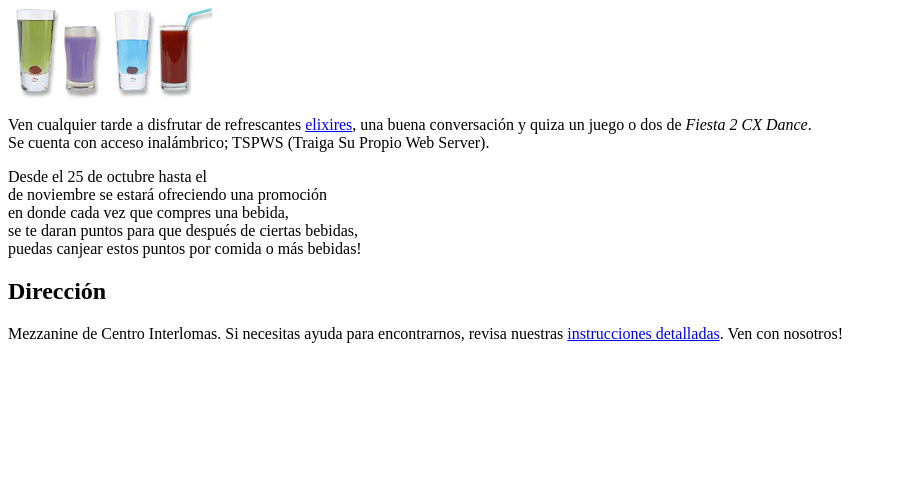
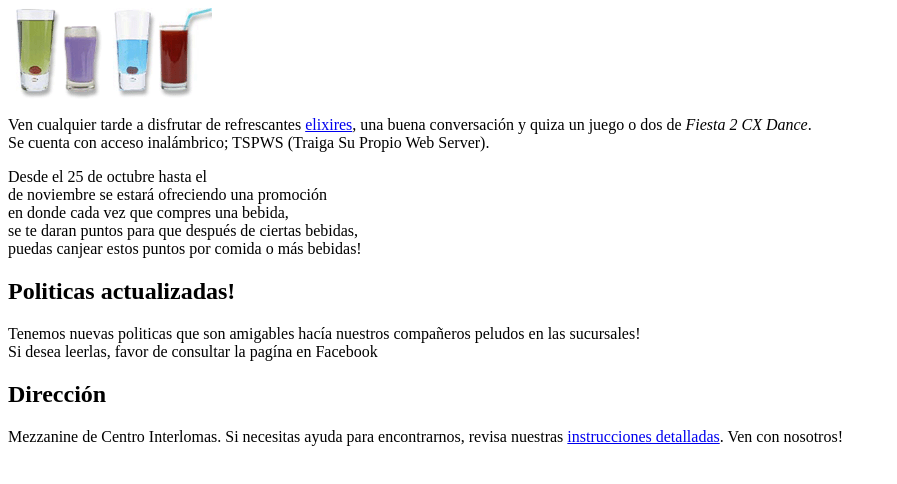
Before and after one commit to FuentesRD/pruebaGIT, a plain HTML site: page index.html in a window 1280 px wide. Shown: the part 66-550 px from the top of the page, without its empty margins (0-897 px from the left). Drawn offline with Linux system fonts and the light colour scheme.

Commit message:
Se agregaron nuevas politicas en lounge

```diff
--- a/index.html
+++ b/index.html
@@ -14,6 +14,9 @@
     </p>
     <p>Desde el 25 de octubre hasta el <br> de noviembre se estará ofreciendo una promoción <br> en donde cada vez que compres una bebida,
       <br> se te daran puntos para que después de ciertas bebidas, <br> puedas canjear estos puntos por comida o más bebidas!</p>
+      <h2>Politicas actualizadas!</h2>
+      <p>Tenemos nuevas politicas que son amigables hacía nuestros compañeros peludos en las sucursales! <br>
+      Si desea leerlas, favor de consultar la pagína en Facebook</p>
     <h2>Dirección</h2>
       <p>
       Mezzanine de Centro Interlomas. Si necesitas ayuda para encontrarnos, revisa
```
